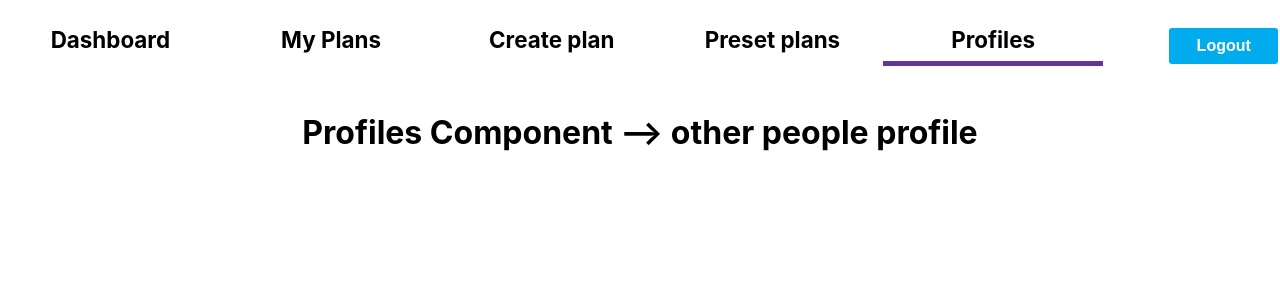
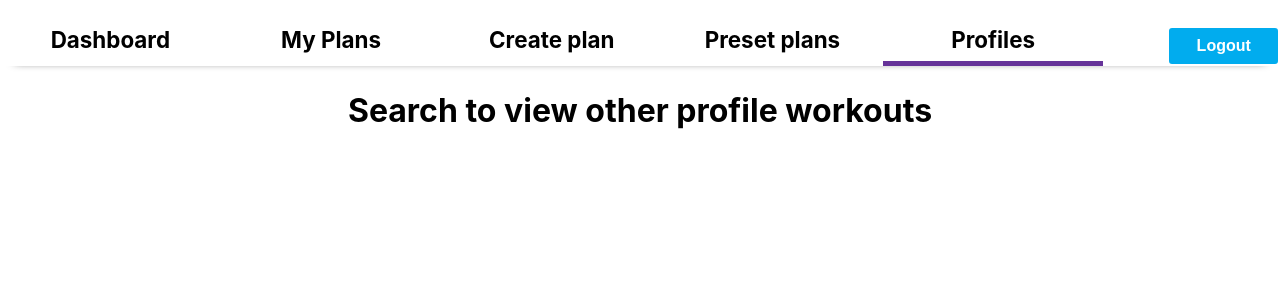
Before and after one commit to weightlifting-journal-13/frontend, a React (Create React App) app in the folder weightlifting/: page /Profiles in a window 1280 px wide. Shown: the top 300 px of the page. Built offline with nearby package versions, Linux system fonts and the light colour scheme; sample sign-in values are in the browser's storage.

Commit message:
adjusted nav style

```diff
--- a/weightlifting/src/StyledComponents/StyledComponents.js
+++ b/weightlifting/src/StyledComponents/StyledComponents.js
@@ -166,8 +166,9 @@ export const ButtonWrapper = styled.div`
 export const NavigationWrapper = styled.div`
     display: flex;
     justify-content: center;
-    padding: 2% 0;
-
+    margin-top: 2%;
+    margin-bottom: 2%;
+    box-shadow: 0 10px 10px -15px;
     .selected {
       border-bottom: 5px solid #663399;
   }
--- a/weightlifting/src/components/Profiles.js
+++ b/weightlifting/src/components/Profiles.js
@@ -1,10 +1,11 @@
 import React from 'react';
 import Navigation from './Navigation';
+import {  } from '../StyledComponents/StyledComponents';
 
 const Profiles = () => {
     return (
         <div>
-            <h1>Profiles Component --> other people profile</h1>
+            <h1>Search to view other profile workouts</h1>
         </div>
      );
 }
```
